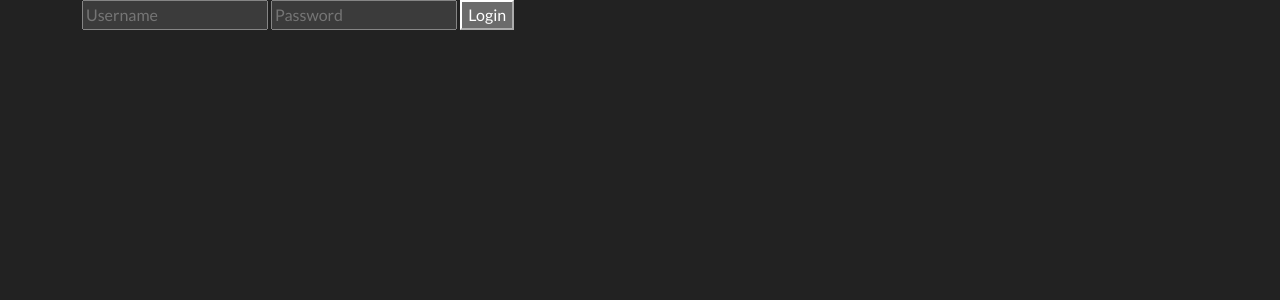
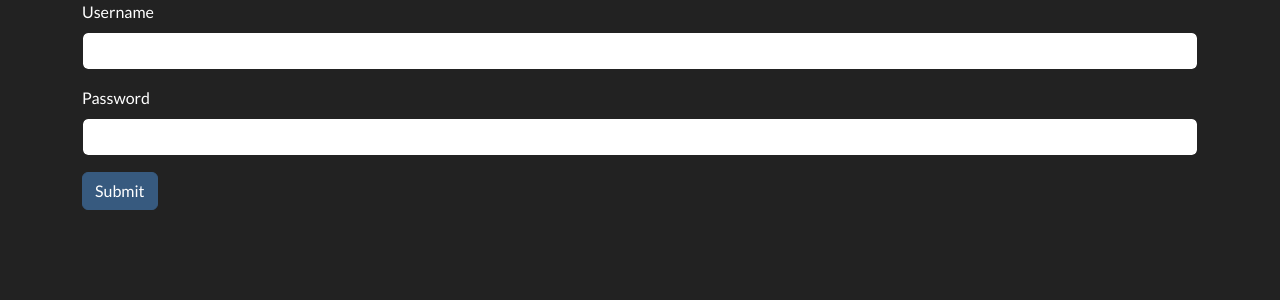
Before and after one commit to adam-selman/DaESD-Assignment-2, a Django app: page /login in a window 1280 px wide. Shown: the part 72-372 px from the top of the page. Run offline with Django 5.2, Linux system fonts and the light colour scheme; some libraries are stand-ins or nearby versions.

Commit message:
Added bootstrap to login

```diff
--- a/DESD_2024/SmartCare/SCS/templates/Login.html
+++ b/DESD_2024/SmartCare/SCS/templates/Login.html
@@ -1,13 +1,16 @@
 {% extends 'index.html' %}
 {% block content%}
 <form id ="login-form" method="post">
-    {% csrf_token %}
-    <input type="text" name="username" placeholder="Username">
-    <input type="password" name="password" placeholder="Password">
-
-    <button  onclick="Click()" >Login</button>
-
-
+  {% csrf_token %}
+  <div class="mb-3">
+    <label for="exampleInputUsername1" class="form-label">Username</label>
+    <input type="text" class="form-control" id="exampleInputUsername1">
+  </div>
+  <div class="mb-3">
+    <label for="exampleInputPassword1" class="form-label">Password</label>
+    <input type="password" name="password" class="form-control" id="exampleInputPassword1">
+  </div>
+  <button type="submit" onclick="Click()" class="btn btn-primary">Submit</button>
 </form>
 {% if check %}
 {% if messages %}
```
